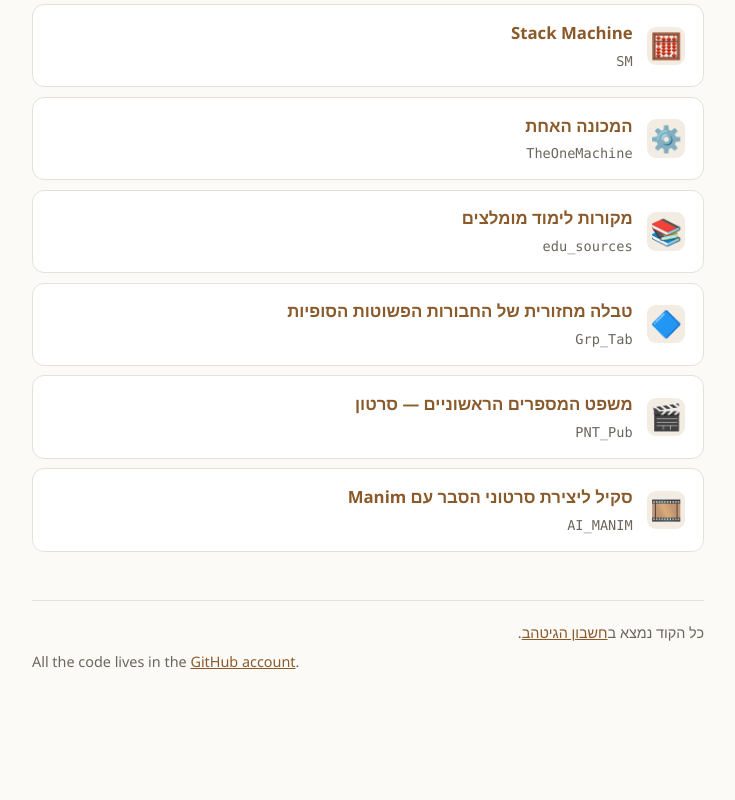
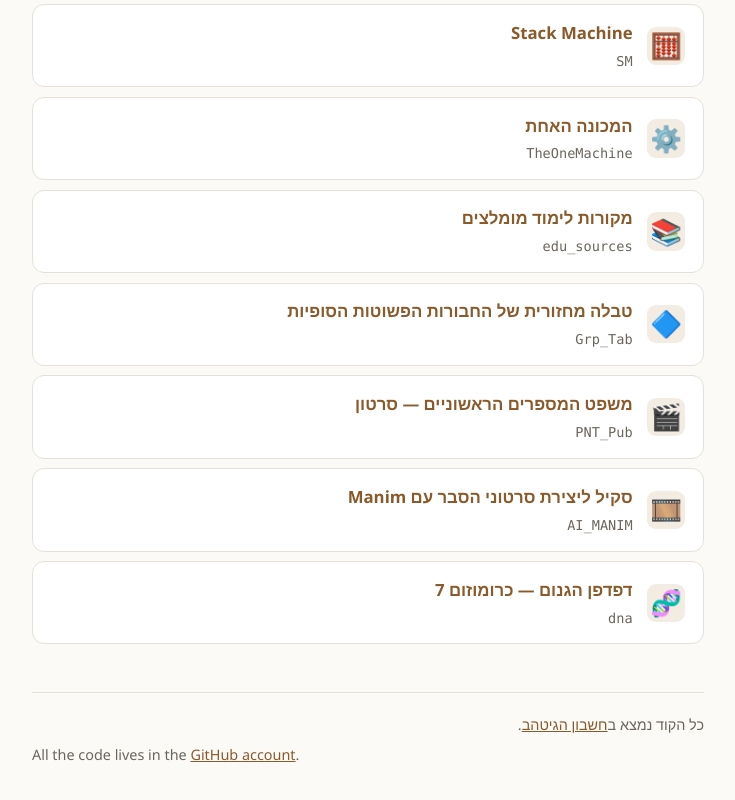
Before and after one commit to Rami5743/Rami5743.github.io, a plain HTML site: page index.html in a window 1280 px wide. Shown: the part 1056-1856 px from the top of the page, without its empty margins (272-1007 px from the left). Before the commit the page ends 1799 px from the top, so only its background shows below. Drawn offline with Linux system fonts and the light colour scheme; no server answers.

Commit message:
Link the chromosome 7 genome browser (dna)
Co-Authored-By: Claude Opus 5.5 <noreply@anthropic.com>
Claude-Session: https://claude.ai/code/session_01DW9uEzQNLjtMxF1wSezBeZ

```diff
--- a/index.html
+++ b/index.html
@@ -171,6 +171,7 @@
     <li><a href="https://rami5743.github.io/Grp_Tab/"><span class="ico" aria-hidden="true">🔷</span><span class="text"><span class="name">טבלה מחזורית של החבורות הפשוטות הסופיות</span><span class="repo">Grp_Tab</span></span></a></li>
     <li><a href="https://rami5743.github.io/PNT_Pub/"><span class="ico" aria-hidden="true">🎬</span><span class="text"><span class="name">משפט המספרים הראשוניים — סרטון</span><span class="repo">PNT_Pub</span></span></a></li>
     <li><a href="https://rami5743.github.io/AI_MANIM/"><span class="ico" aria-hidden="true">🎞️</span><span class="text"><span class="name">סקיל ליצירת סרטוני הסבר עם Manim</span><span class="repo">AI_MANIM</span></span></a></li>
+    <li><a href="https://rami5743.github.io/dna/"><span class="ico" aria-hidden="true">🧬</span><span class="text"><span class="name">דפדפן הגנום — כרומוזום 7</span><span class="repo">dna</span></span></a></li>
   </ul>
 
   <footer>
```
